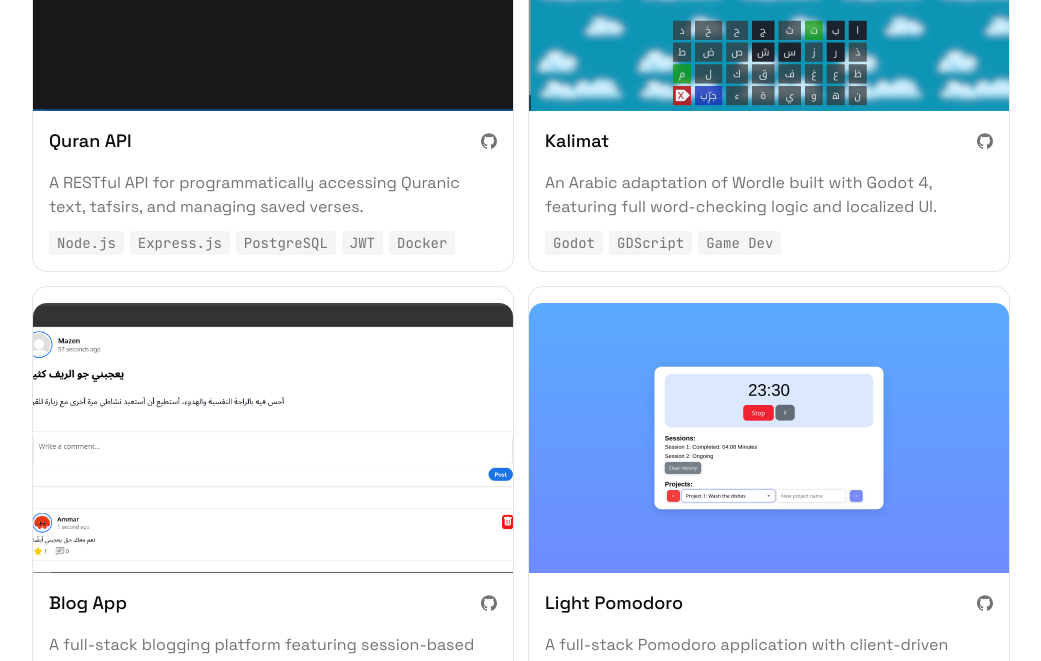
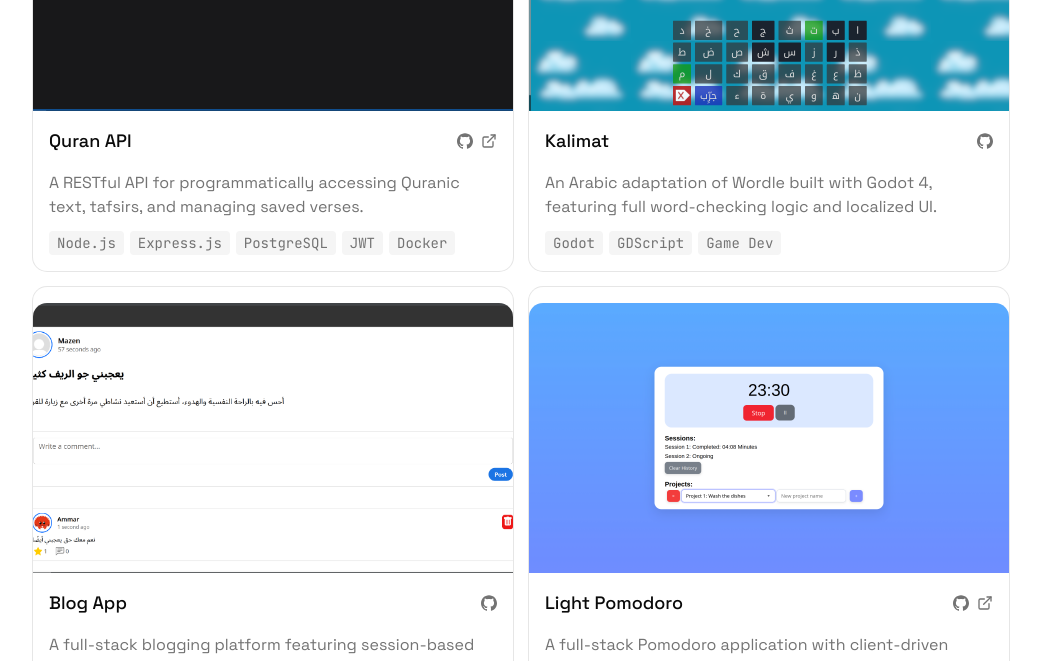
Before and after one commit to ammar-elmesaly/my-portfolio, a Next.js app: page / in a window 1280 px wide. Shown: the part 1280-1941 px from the top of the page, without its empty margins (119-1160 px from the left). Built offline with nearby package versions, Linux system fonts and the light colour scheme.

Commit message:
Add demoLink for Light Pomodoro and Quran API

```diff
--- a/data/portfolio.ts
+++ b/data/portfolio.ts
@@ -77,6 +77,7 @@ export const PORTFOLIO_DATA = {
         "A RESTful API for programmatically accessing Quranic text, tafsirs, and managing saved verses.",
       tags: ["Node.js", "Express.js", "PostgreSQL", "JWT", "Docker"],
       link: "https://github.com/ammar-elmesaly/quran-api",
+      demoLink: "https://simple-quran-api.vercel.app",
       image: "/quran-api.png",
     },
     {
@@ -101,6 +102,7 @@ export const PORTFOLIO_DATA = {
         "A full-stack Pomodoro application with client-driven countdown logic, stateless REST session management, and server-side pause/resume tracking with MongoDB.",
       tags: ["TypeScript", "Node.js", "Express.js", "MongoDB", "Mongoose"],
       link: "https://github.com/ammar-elmesaly/Light-Pomodoro",
+      demoLink: "https://light-pomodoro.vercel.app",
       image: "/light-pomodoro.png",
     },
     {
```
